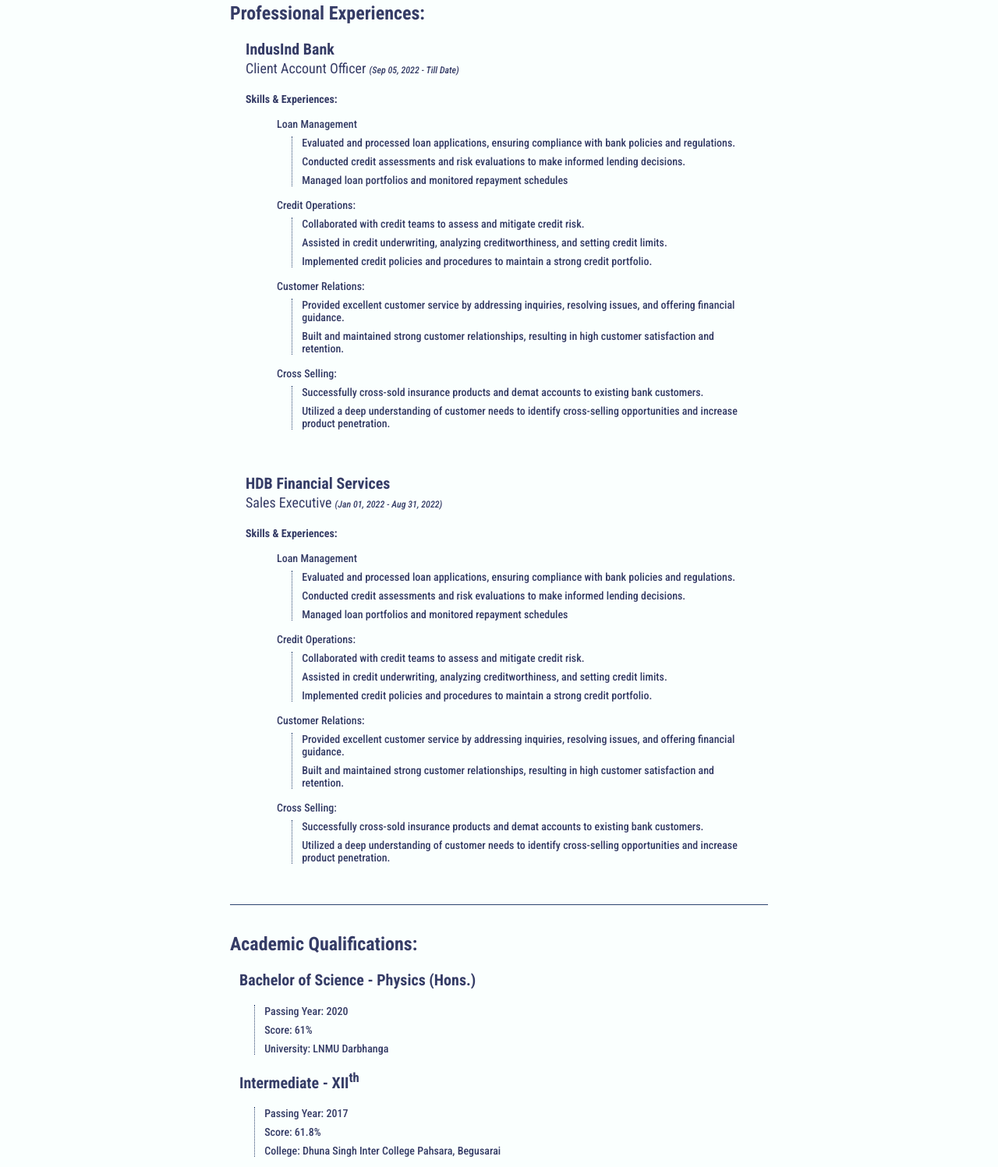
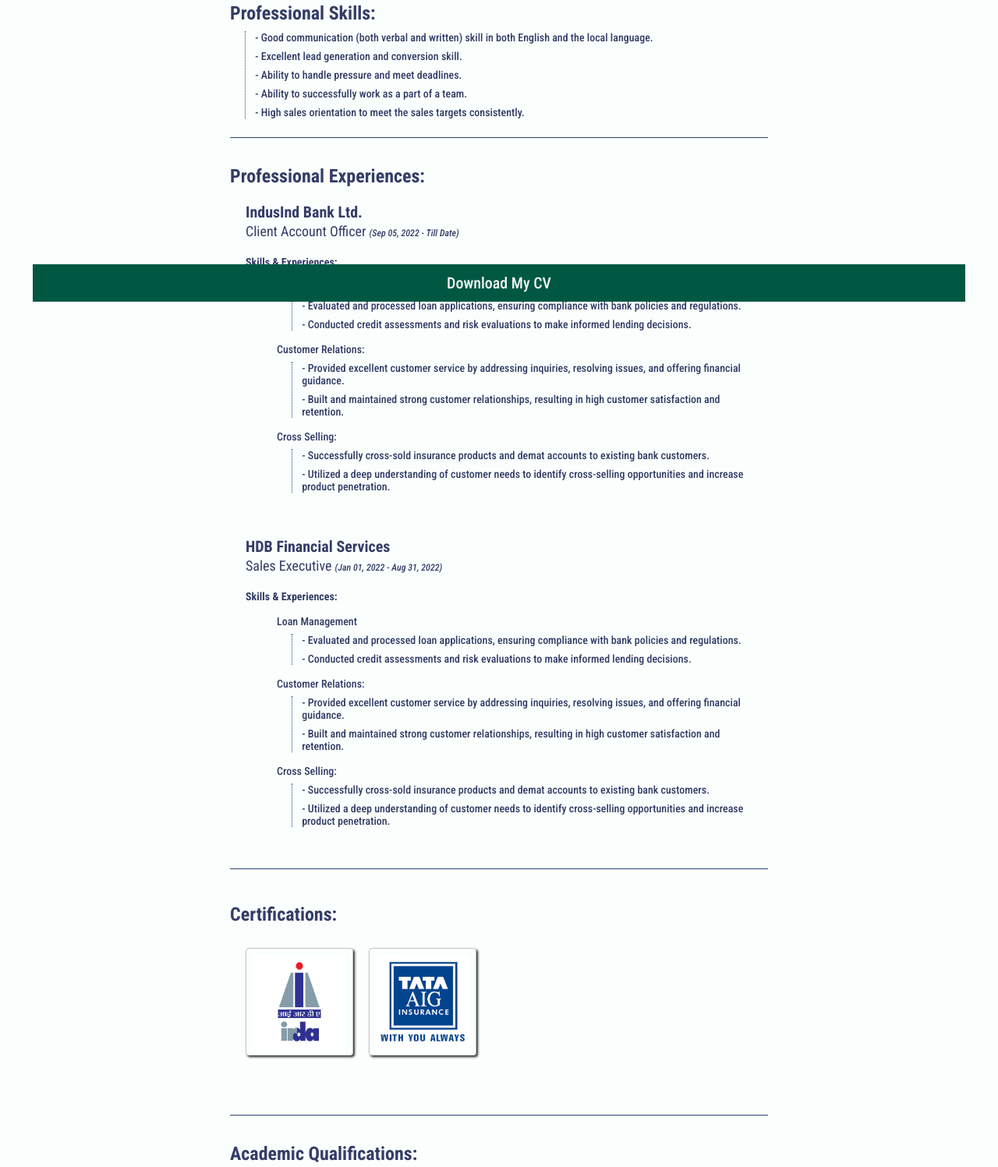
Before and after one commit to manoranjan-dev/roushan-begusarai-cv, a plain HTML site: page index.html in a window 1280 px wide. Shown: the part 407-1904 px from the top of the page at 78% size. Drawn offline with Linux system fonts and the light colour scheme.

Commit message:
updated all

```diff
--- a/index.html
+++ b/index.html
@@ -27,7 +27,7 @@
         <!-- identity section ends -->
 
         <!-- objective section starts -->
-        <section class="ovjective">
+        <section class="objective">
             <h2 class="medium-bold">Objective:</h2>
             <div class="child-detail">
                 <p>Results-oriented Sales specialist with a strong background in sales. Seeking a challenging position where I can leverage my sales expertise and backend skills to contribute to an organization's growth and efficiency. </p>
@@ -35,12 +35,25 @@
         </section>
         <!-- objective section ends -->
 
+        <!-- Professional skills section starts -->
+         <section class="prof-skills">
+            <h2 class="medium-bold">Professional Skills:</h2>
+            <div class="child-detail">
+                <p>- Good communication (both verbal and written) skill in both English and the local language.</p>
+                <p>- Excellent lead generation and conversion skill.</p>
+                <p>- Ability to handle pressure and meet deadlines.</p>
+                <p>- Ability to successfully work as a part of a team.</p>
+                <p>- High sales orientation to meet the sales targets consistently.</p>
+            </div>
+         </section>
+        <!-- Professional skills section ends -->
+
         <!-- work experiences section starts -->
          <section class="working-experience">
             <h2 class="medium-bold">Professional Experiences:</h2>
             <div class="experience page-break">
                 <h3 class="medium-bold">
-                    IndusInd Bank<br>
+                    IndusInd Bank Ltd.<br>
                     <span class="work-position">
                         Client Account Officer
                     </span>
@@ -54,29 +67,10 @@
                         <p>Loan Management</p>
                         <ul class="child-detail">
                             <li>
-                                <p>Evaluated and processed loan applications, ensuring compliance with bank policies and regulations.</p>
+                                <p>- Evaluated and processed loan applications, ensuring compliance with bank policies and regulations.</p>
                             </li>
                             <li>
-                                <p>Conducted credit assessments and risk evaluations to make informed lending decisions.</p>
-                            </li>
-                            <li>
-                                <p>Managed loan portfolios and monitored repayment schedules</p>
-                            </li>
-                        </ul>
-                    </li>
-                </ul>
-                <ul class="skills">
-                    <li>
-                        <p>Credit Operations:</p>
-                        <ul class="child-detail">
-                            <li>
-                                <p>Collaborated with credit teams to assess and mitigate credit risk.</p>
-                            </li>
-                            <li>
-                                <p>Assisted in credit underwriting, analyzing creditworthiness, and setting credit limits.</p>
-                            </li>
-                            <li>
-                                <p>Implemented credit policies and procedures to maintain a strong credit portfolio.</p>
+                                <p>- Conducted credit assessments and risk evaluations to make informed lending decisions.</p>
                             </li>
                         </ul>
                     </li>
@@ -86,10 +80,10 @@
                         <p>Customer Relations:</p>
                         <ul class="child-detail">
                             <li>
-                                <p>Provided excellent customer service by addressing inquiries, resolving issues, and offering financial guidance.</p>
+                                <p>- Provided excellent customer service by addressing inquiries, resolving issues, and offering financial guidance.</p>
                             </li>
                             <li>
-                                <p>Built and maintained strong customer relationships, resulting in high customer satisfaction and retention.</p>
+                                <p>- Built and maintained strong customer relationships, resulting in high customer satisfaction and retention.</p>
                             </li>
                         </ul>
                     </li>
@@ -99,10 +93,10 @@
                         <p>Cross Selling:</p>
                         <ul class="child-detail">
                             <li>
-                                <p>Successfully cross-sold insurance products and demat accounts to existing bank customers.</p>
+                                <p>- Successfully cross-sold insurance products and demat accounts to existing bank customers.</p>
                             </li>
                             <li>
-                                <p>Utilized a deep understanding of customer needs to identify cross-selling opportunities and increase product penetration.</p>
+                                <p>- Utilized a deep understanding of customer needs to identify cross-selling opportunities and increase product penetration.</p>
                             </li>
                         </ul>
                     </li>
@@ -124,29 +118,10 @@
                         <p>Loan Management</p>
                         <ul class="child-detail">
                             <li>
-                                <p>Evaluated and processed loan applications, ensuring compliance with bank policies and regulations.</p>
+                                <p>- Evaluated and processed loan applications, ensuring compliance with bank policies and regulations.</p>
                             </li>
                             <li>
-                                <p>Conducted credit assessments and risk evaluations to make informed lending decisions.</p>
-                            </li>
-                            <li>
-                                <p>Managed loan portfolios and monitored repayment schedules</p>
-                            </li>
-                        </ul>
-                    </li>
-                </ul>
-                <ul class="skills">
-                    <li>
-                        <p>Credit Operations:</p>
-                        <ul class="child-detail">
-                            <li>
-                                <p>Collaborated with credit teams to assess and mitigate credit risk.</p>
-                            </li>
-                            <li>
-                                <p>Assisted in credit underwriting, analyzing creditworthiness, and setting credit limits.</p>
-                            </li>
-                            <li>
-                                <p>Implemented credit policies and procedures to maintain a strong credit portfolio.</p>
+                                <p>- Conducted credit assessments and risk evaluations to make informed lending decisions.</p>
                             </li>
                         </ul>
                     </li>
@@ -156,10 +131,10 @@
                         <p>Customer Relations:</p>
                         <ul class="child-detail">
                             <li>
-                                <p>Provided excellent customer service by addressing inquiries, resolving issues, and offering financial guidance.</p>
+                                <p>- Provided excellent customer service by addressing inquiries, resolving issues, and offering financial guidance.</p>
                             </li>
                             <li>
-                                <p>Built and maintained strong customer relationships, resulting in high customer satisfaction and retention.</p>
+                                <p>- Built and maintained strong customer relationships, resulting in high customer satisfaction and retention.</p>
                             </li>
                         </ul>
                     </li>
@@ -169,10 +144,10 @@
                         <p>Cross Selling:</p>
                         <ul class="child-detail">
                             <li>
-                                <p>Successfully cross-sold insurance products and demat accounts to existing bank customers.</p>
+                                <p>- Successfully cross-sold insurance products and demat accounts to existing bank customers.</p>
                             </li>
                             <li>
-                                <p>Utilized a deep understanding of customer needs to identify cross-selling opportunities and increase product penetration.</p>
+                                <p>- Utilized a deep understanding of customer needs to identify cross-selling opportunities and increase product penetration.</p>
                             </li>
                         </ul>
                     </li>
@@ -180,6 +155,20 @@
             </div>
          </section>
         <!-- work experiences section ends -->
+
+        <!-- certification section starts -->
+         <section class="certifications">
+            <h2 class="medium-bold">Certifications:</h2>
+            <div class="certificate">
+                <img src="IRDA_Preview.jpg" alt="IRDA">
+                <img src="tata-aig.png" alt="Tata AIG">
+            </div>
+            <div class="certificate">
+                <!-- <p>IRDA exam qualified</p> -->
+                <!-- <p>Awarded certificate from Tata AIG Insurance, for outstanding performance in health and accidental</p> -->
+            </div>
+         </section>
+        <!-- certification section ends -->
 
         <!-- qualification section starts -->
          <section class="qualifications">
@@ -210,6 +199,40 @@
             </div>
          </section>
         <!-- qualification section ends -->
+
+        <!-- personal detail section starts -->
+         <section class="personal-detail">
+            <h2 class="medium-bold">Personal Details:</h2>
+            <div class="child-detail">
+                <p><span class="medium-bold">Full Name: </span> Roushan Kumar</p>
+                <p><span class="medium-bold">Father's Name: </span> Shri. Pramod Prasad Singh</p>
+                <p><span class="medium-bold">Mother's Name: </span> Smt. Sudehi Devi</p>
+                <p><span class="medium-bold">Date of Birth: </span> March 07, 1999</p>
+                <p><span class="medium-bold">Gender: </span> Male</p>
+                <p><span class="medium-bold">Nationality: </span> Indian</p>
+                <p><span class="medium-bold">Marital Status: </span> Unmarried</p>
+                <p><span class="medium-bold">Languages Known: </span> Hindi and English</p>
+                <p><span class="medium-bold">Hobbies: </span> Reading, Learning, Music, and Travel</p>
+            </div>
+         </section>
+        <!-- personal detail section ends -->
+
+        <!-- declaration section starts -->
+         <section class="declaration" style="border: none;">
+            <h2 class="medium-bold" style="margin-bottom: 2rem;">Declaration:</h2>
+            <p>I hereby declare that all the above furnished information is true and correct to the best of my knowledge and belief. I take full responsibility for correctness of the above information.</p>
+
+         </section>
+         <div class="footer">
+            <p class="medium-bold">Date: July 25, 2024</p>
+            <p class="medium-bold">Roushan Kumar</p>
+        </div>
+        <!-- declaration section ends -->
+
+    </div>
+
+    <div class="download">
+        <a href="Roushan Kumar - CV.pdf" download="Roushan_Kumar_CV">Download My CV</a>
     </div>
 </body>
 
--- a/style.css
+++ b/style.css
@@ -14,7 +14,7 @@
 }
 
 
-.page-break{
+.page-break {
     break-after: avoid-page;
     page-break-after: always;
 }
@@ -38,20 +38,20 @@
         /* height: 100%; */
     }
 
-    p{
+    p {
         margin: 8px 0;
         font-size: 14px;
         font-weight: 500;
     }
 
-    h2{
+    h2 {
         /* font-family: "Roboto Condensed", sans-serif; */
         font-size: 24px;
         color: var(--primary-color);
         margin: 9px 0;
     }
 
-    h3{
+    h3 {
         font-size: 20px;
     }
 
@@ -62,17 +62,17 @@
         margin: 2.4rem 1rem;
         padding: 0;
 
-        section{
+        section {
             margin-bottom: 2.2rem;
             padding-bottom: 1rem;
             border-bottom: 1px solid var(--secondary-color);
         }
 
-        .medium-bold{
+        .medium-bold {
             font-weight: 700;
         }
 
-        .child-detail{
+        .child-detail {
             margin: 0 1.2rem;
             padding: 0 0 0 12px;
             border-left: 1px dotted var(--secondary-color);
@@ -93,9 +93,10 @@
                 margin: 12px 0;
             }
 
-            .id-info{
+            .id-info {
                 margin-right: 20px;
             }
+
             .id-img {
                 /* display: flex; */
                 margin-left: 20px;
@@ -104,45 +105,94 @@
             }
         }
 
-        @media (max-width: 652px){
-            .identity{
+        @media (max-width: 652px) {
+            .identity {
                 flex-direction: column-reverse;
 
-                .id-img{
+                .id-img {
                     width: 100%;
                     margin: 0;
 
-                    img{
+                    img {
                         width: 100%;
                     }
                 }
-                .id-info{
+
+                .id-info {
                     margin: 0;
                 }
             }
         }
+
         /* identity style ends */
 
-        .qualification{
+        .qualification {
             padding-left: 12px;
         }
 
-        .work-position{
+        .work-position {
             font-size: 18px;
             font-weight: 400;
         }
-        .experience{
+
+        .experience {
             padding: 0 0 1.3rem 20px;
         }
 
-        .session{
+        .session {
             font-size: 12px;
             font-style: italic;
             font-weight: 500;
         }
 
-        ul{
+        ul {
             list-style: none;
+        }
+
+        .certifications {
+            display: flex;
+            flex-direction: column;
+
+            .certificate {
+                display: flex;
+                align-items: center;
+                justify-content: left;
+                padding: 20px;
+
+                img {
+                    width: 120px;
+                    padding: 8px;
+                    margin-right: 20px;
+                    box-shadow: 2px 2px 3px var(--border-color);
+                    border: 1px solid #2a2d3144;
+                    border-radius: 4px;
+                }
+            }
+        }
+
+        .footer{
+            display: flex;
+            justify-content: space-between;
+            margin: 4rem 20px 2rem 0;
+        }
+
+    }
+
+    .download{
+        display: flex;
+        position: fixed;
+        bottom: 6px;
+        justify-content: center;
+        align-items: center;
+        background-color: #005842;
+        padding: 12px 22px;
+        width: 90%;
+        /* border-radius: 4px; */
+
+        a{
+            color: #f5f5f5;
+            text-decoration: none;
+            font-size: 20px;
         }
     }
 }
```
Also changed, not shown: IRDA_Preview.jpg (added), tata-aig.png (added), 1 other file.
